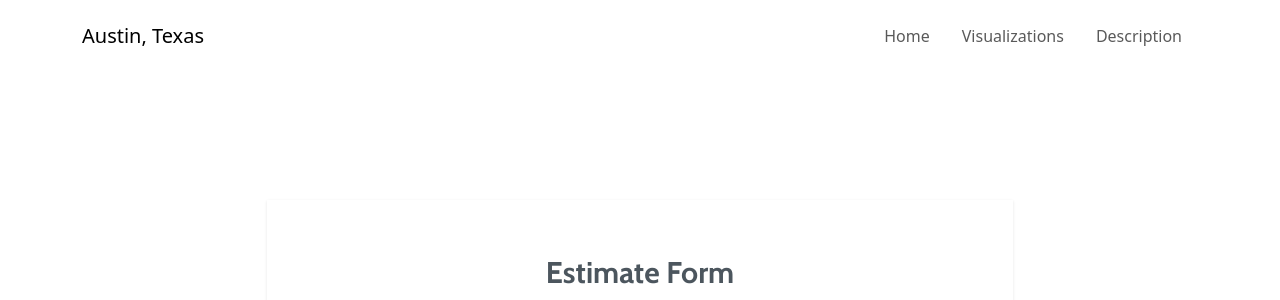
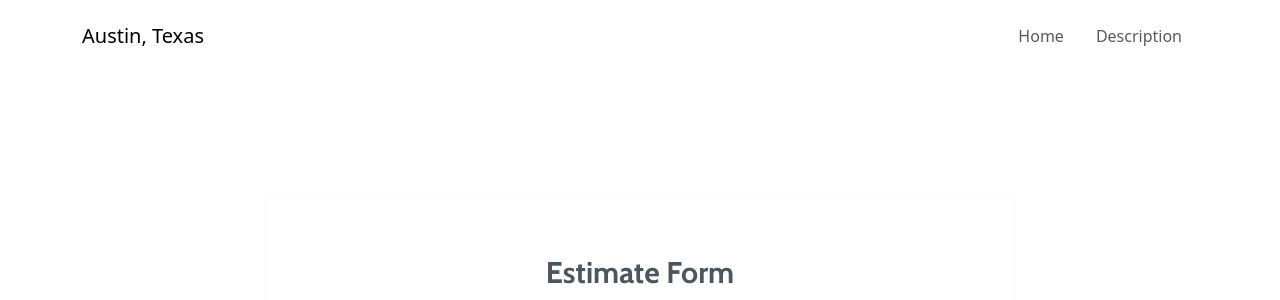
Before and after one commit to calebkress/homescope-release, a Flask app: page /form in a window 1280 px wide. Shown: the top 300 px of the page. Run offline with Flask 3, Linux system fonts and the light colour scheme; some libraries are stand-ins or nearby versions.

Commit message:
eliminate Visualizations nav links

```diff
--- a/frontend/templates/description.html
+++ b/frontend/templates/description.html
@@ -26,7 +26,7 @@
                 <div class="collapse navbar-collapse" id="navbarResponsive-1">
                     <ul class="navbar-nav ms-auto">
                         <li class="nav-item nav-link"><a class="nav-link" href="{{ url_for('home') }}">Home</a></li>
-                        <li class="nav-item nav-link"><a class="nav-link" href="{{ url_for('visualizations_page') }}">Visualizations</a></li>
+                        <!-- <li class="nav-item nav-link"><a class="nav-link" href="{{ url_for('visualizations_page') }}">Visualizations</a></li> -->
                         <li class="nav-item nav-link"><a class="nav-link active" href="{{ url_for('description_page') }}">Description</a></li>
                     </ul>
                 </div>
--- a/frontend/templates/form.html
+++ b/frontend/templates/form.html
@@ -27,7 +27,7 @@
             <div class="collapse navbar-collapse" id="navbarResponsive">
                 <ul class="navbar-nav ms-auto">
                     <li class="nav-item nav-link"><a class="nav-link" href="{{ url_for('home') }}">Home</a></li>
-                    <li class="nav-item nav-link"><a class="nav-link" href="{{ url_for('visualizations_page') }}">Visualizations</a></li>
+                    <!-- <li class="nav-item nav-link"><a class="nav-link" href="{{ url_for('visualizations_page') }}">Visualizations</a></li> -->
                     <li class="nav-item nav-link"><a class="nav-link" data-bss-hover-animate="bounce" href="{{ url_for('description_page') }}">Description</a></li>
                 </ul>
             </div>
--- a/frontend/templates/index.html
+++ b/frontend/templates/index.html
@@ -24,7 +24,7 @@
             <div class="collapse navbar-collapse" id="navbarResponsive">
                 <ul class="navbar-nav ms-auto">
                     <li class="nav-item nav-link"><a class="nav-link active" href="{{ url_for('home') }}">Home</a></li>
-                    <li class="nav-item nav-link"><a class="nav-link active" href="{{ url_for('visualizations_page') }}">Visualizations</a></li>
+                    <!-- <li class="nav-item nav-link"><a class="nav-link active" href="{{ url_for('visualizations_page') }}">Visualizations</a></li> -->
                     <li class="nav-item nav-link"><a class="nav-link active" href="{{ url_for('description_page') }}">Description</a></li>
                 </ul>
             </div>
```
